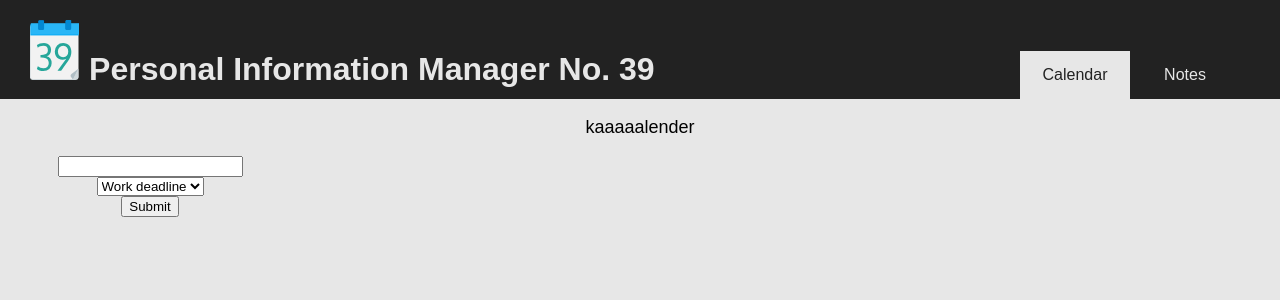
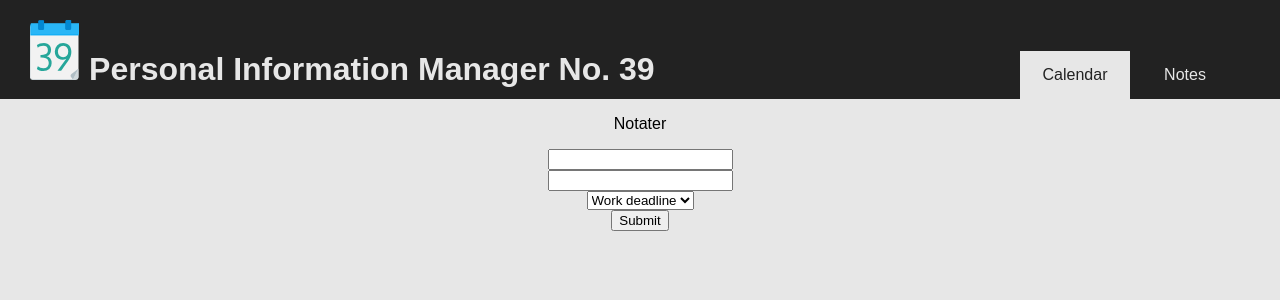
Before and after one commit to MrHanSan/it2810-webutvikling-h17-prosjekt-3-gruppe-39, a React (Create React App) app in the folder pim39/: page / in a window 1280 px wide. Both pictures are taken after a click on the button "Notes". Shown: the top 300 px of the page. Built offline with nearby package versions, Linux system fonts and the light colour scheme.

Commit message:
Add Notes page

```diff
--- a/pim39/src/App.js
+++ b/pim39/src/App.js
@@ -1,8 +1,10 @@
 import React, {Component} from 'react';
+import ReactDOM from 'react-dom';
 import logo from './39logo.svg';
 import './App.css';
 
 import TodoApp from './todo/TodoApp.js';
+import NoteApp from './todo/NoteApp.js';
 
 class Header extends Component {
     render() {
@@ -15,7 +17,7 @@ class Header extends Component {
                 <nav id="navbar">
                     <button type="button" className="active_button">Calendar</button>
                     <button type="button" id="todo_button">To-do</button>
-                    <button type="button">Notes</button>
+                    <button type="button" onClick={renderNotes}>Notes</button>
                 </nav>
             </div>
         );
@@ -37,4 +39,21 @@ class App extends Component {
     }
 }
 
+class Notes extends Component {
+  render() {
+    return (
+      <div className="App">
+        <p>Notater</p>
+        <div className="Notes">
+          <NoteApp />
+        </div>
+      </div>
+    );
+  }
+}
+
+function renderNotes(){
+  ReactDOM.render(<Notes />, document.getElementById('root'));
+}
+
 export {App as default, Header};
--- /dev/null
+++ b/pim39/src/todo/NoteApp.js
@@ -0,0 +1,97 @@
+import React, { Component } from 'react';
+import NoteList from './NoteList.js';
+
+// init when you load the page
+class TodoApp extends Component {
+    constructor(props) {
+        super(props);
+
+        // checks localStorage for TODO items, so it can load them into the todo app
+        var storedNotes;
+        console.log(localStorage.getItem("notes"));
+        if(localStorage.getItem("notes")){
+            storedNotes = JSON.parse(localStorage.getItem("notes"));
+        }else{
+            storedNotes = [];
+        }
+
+
+        this.state = {
+            term: '',
+            description:'',
+            type: 'work',
+            items: storedNotes
+        };
+
+
+    }
+
+
+    // updates the current term written in the bar to the term attribute to the state of the app.
+    onTitleChange = (event) => {
+        this.setState({ term: event.target.value });
+    }
+    onDescriptionChange = (event) => {
+        this.setState({description: event.target.value});
+    }
+
+    onTypeChange = (event) => {
+        console.log(event.target.value);
+        this.setState({ type: event.target.value });
+    }
+
+
+    // when you press the submit button, you add the todo item to the visible list, and adds it to the localstorage of you browser
+    onSubmit = (event) => {
+        event.preventDefault();
+
+        // gets the selector menu object.
+        /*var selector = document.getElementById("typeSelector");
+
+        // creates todo item. adds to items for the react app, and localStorage in your browser so your stuff won't be lost
+        var item = {
+            title: this.state.term,
+            type: selector.options[selector.selectedIndex].text
+        }*/
+
+
+        var item = {
+            title: this.state.term,
+            description: this.state.description,
+            type: this.state.type
+        }
+        console.log(item);
+
+
+        this.setState({
+            term: '',
+            items: [...this.state.items, item] // adds item to the visible todo list
+        });
+
+        // sets todoitems to localstorage, can now be extracted from other apps on the site.
+        localStorage.setItem("TODOs", JSON.stringify([...this.state.items, item]));
+    }
+
+    // displays page
+    render() {
+        return(
+            <div>
+                <form className="NotesApp" onSubmit={this.onSubmit}>
+                    <input value={this.state.term} onChange={this.onTitleChange} /><br/>
+
+                    <input value={this.state.description} onChange={this.onDescriptionChange} /><br/>
+
+                    <select id="typeSelector" defaultValue="work" onChange={this.onTypeChange}>
+                        <option value="work" >Work deadline</option>
+                        <option value="meeting">Meeting</option>
+                        <option value="spare time">Spare time</option>
+                    </select><br/>
+
+                    <button>Submit</button>
+                </form>
+                <NoteList items={this.state.items} />
+            </div>
+        );
+    }
+}
+export default TodoApp;
--- /dev/null
+++ b/pim39/src/todo/NoteList.js
@@ -0,0 +1,11 @@
+import React from 'react';
+
+const List = props => (
+    <ul>
+        {
+            props.items.map((item, index) => <li key={index}>{item.title}: {item.description}</li>)
+        }
+    </ul>
+);
+
+export default List;
```
